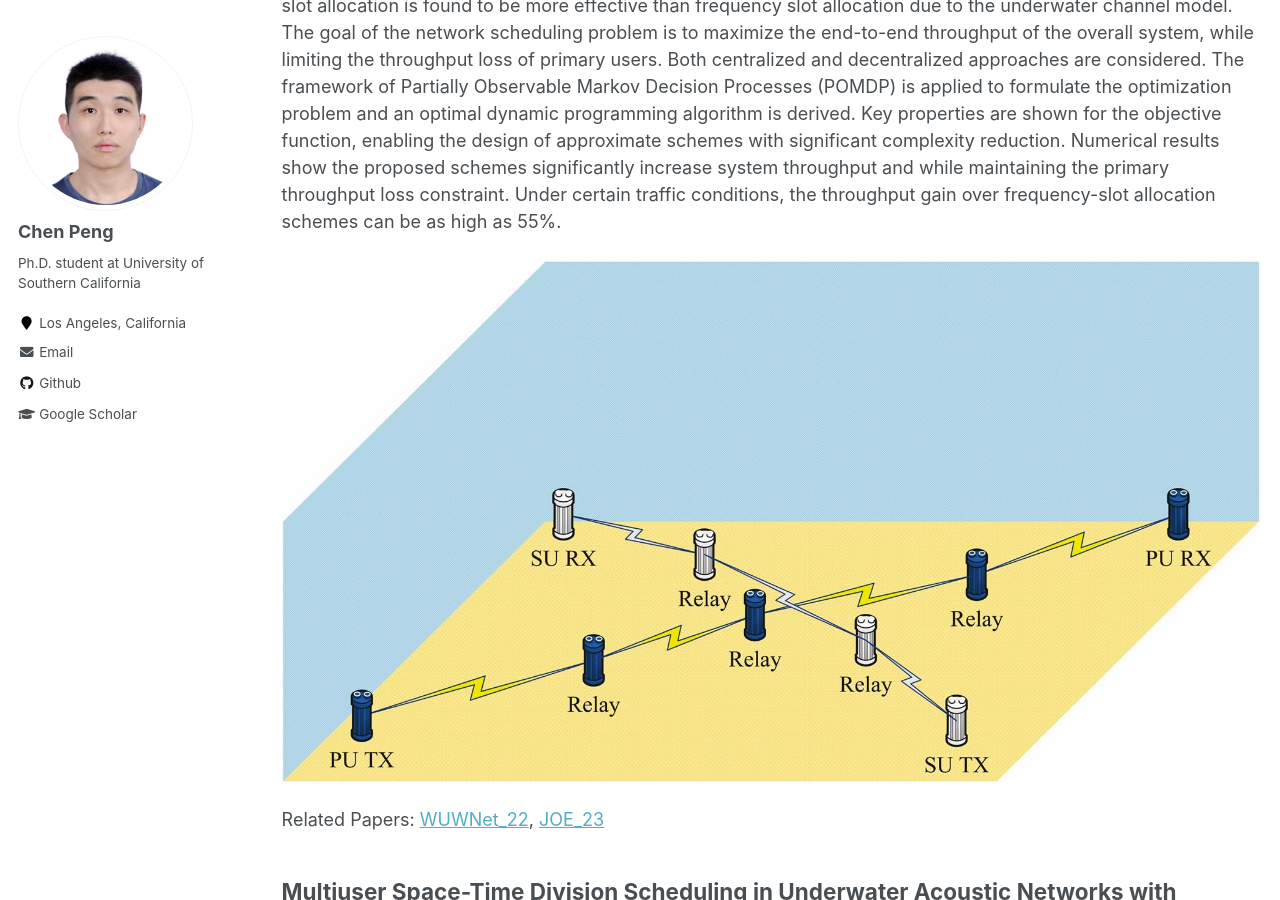
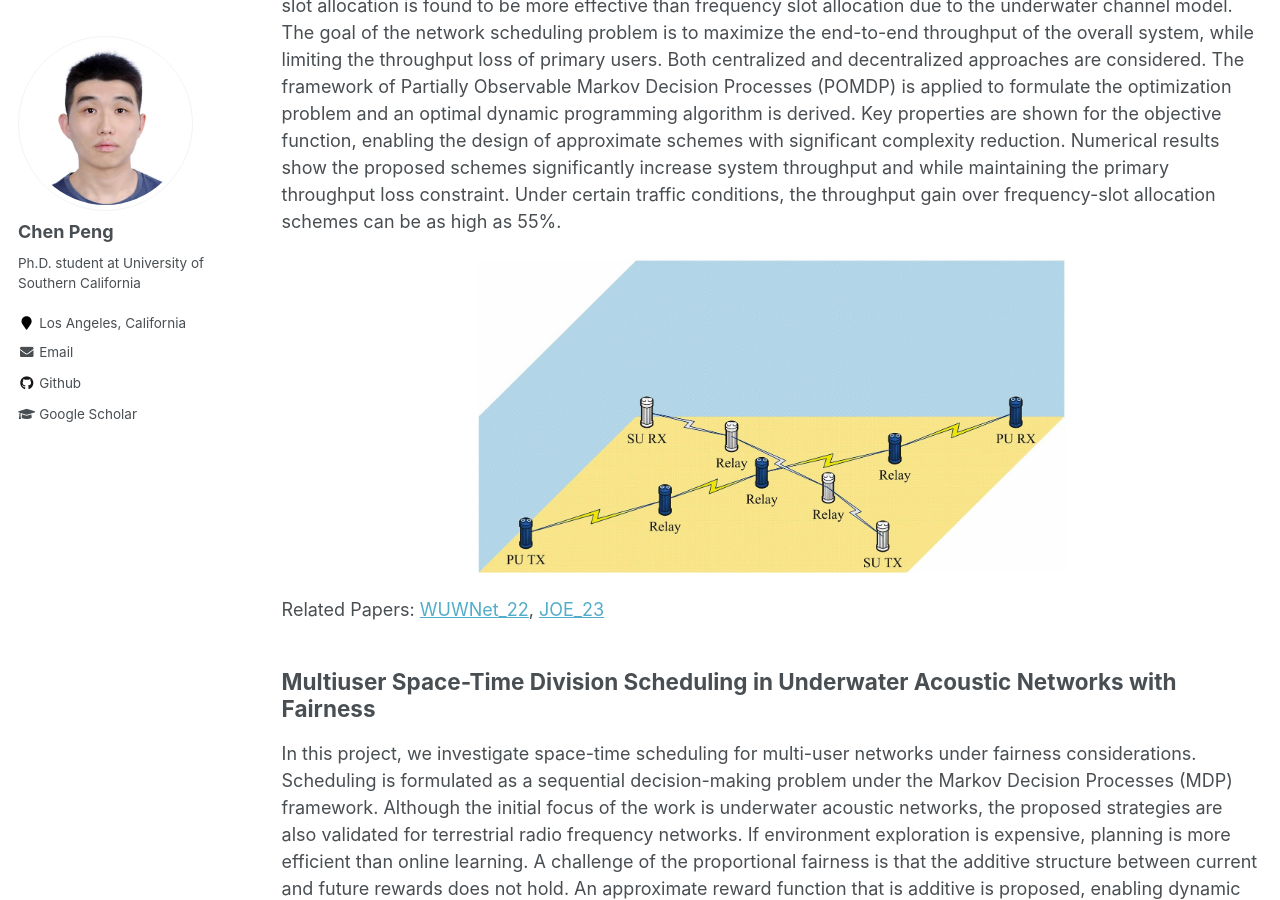
Before and after one commit to CalixPeng/CalixPeng.github.io, a Jekyll site: the page built from _pages/research.md, in a window 1280 px wide and 900 px high, scrolled down 398 px. Built offline with Jekyll 4.4.1, drawn with Linux system fonts in a browser that asks for light colours.

Commit message:
Update research.md

```diff
--- a/_pages/research.md
+++ b/_pages/research.md
@@ -14,7 +14,7 @@ redirect_from:
 ## Cognitive Scheduling for Multihop Underwater Acoustic Networks
 The major goal of this project is to investigate optimal scheduling for a cognitive multihop underwater acoustic network with a primary user interference constraint. The network consists of primary and secondary users, with multihop transmission adopted for both user types to provide reliable communications. Key characteristics of underwater acoustic channels, including large propagation delay, distance-and-frequency dependent attenuation, half-duplex modem and inter-hop interference are taken into account in the design and analysis. In particular, time-slot allocation is found to be more effective than frequency slot allocation due to the underwater channel model. The goal of the network scheduling problem is to maximize the end-to-end throughput of the overall system, while limiting the throughput loss of primary users. Both centralized and decentralized approaches are considered. The framework of Partially Observable Markov Decision Processes (POMDP) is applied to formulate the optimization problem and an optimal dynamic programming algorithm is derived. Key properties are shown for the objective function, enabling the design of approximate schemes with significant complexity reduction. Numerical results show the proposed schemes significantly increase system throughput and while maintaining the primary throughput loss constraint. Under certain traffic conditions, the throughput gain over frequency-slot allocation schemes can be as high as 55%.
 <p align="center">
-  <img src="../images/CM_UAN.png" height="300"/>
+  <img src="../images/CM_UAN.png" style="max-width:60%; height:auto;">
 </p>
 
 Related Papers: [WUWNet_22](https://dl.acm.org/doi/abs/10.1145/3567600.3568143), [JOE_23](https://ieeexplore.ieee.org/abstract/document/10403107)
```
